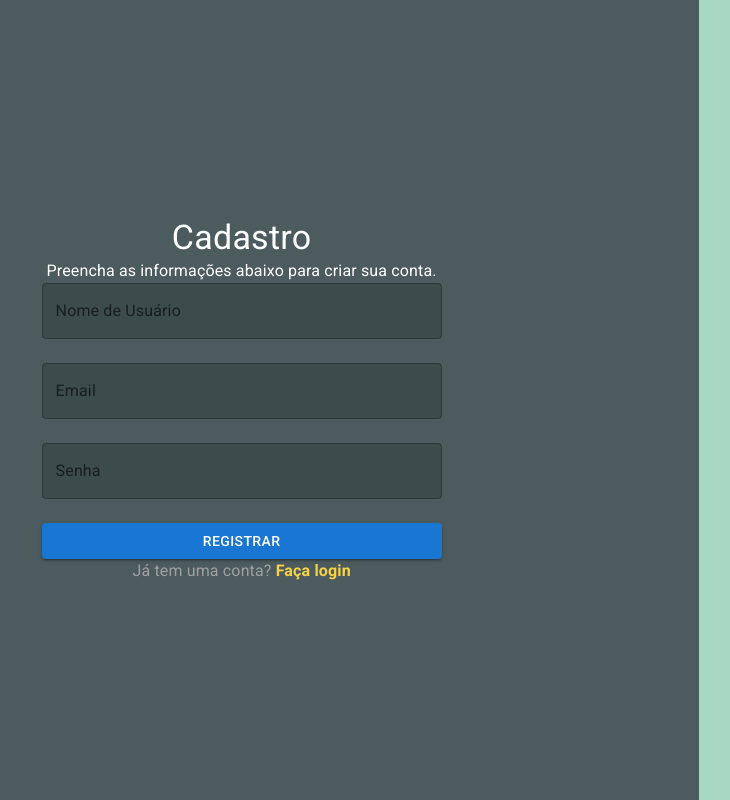
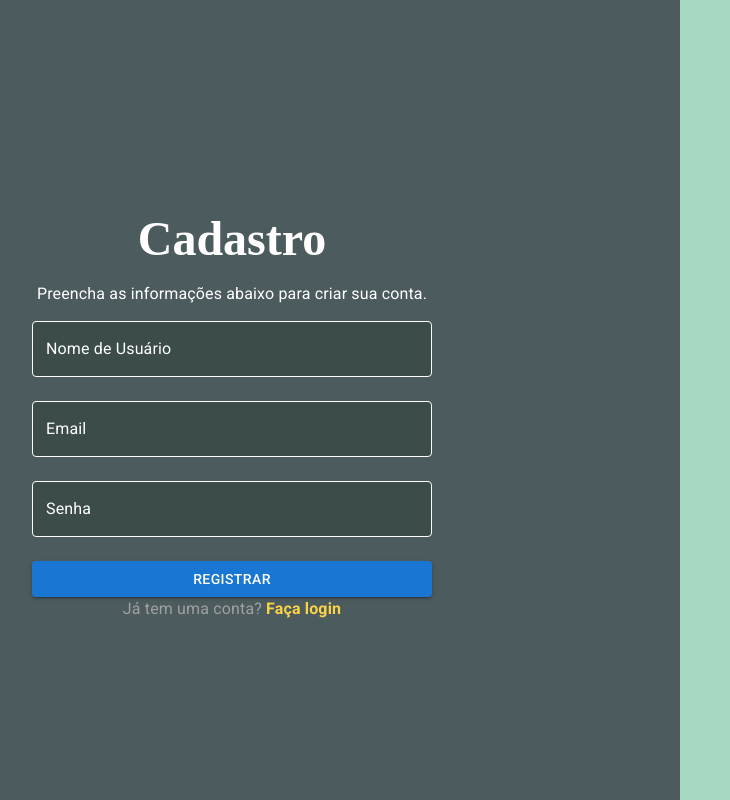
Before and after one commit to gabs-vieira/saveSmart, a React (Vite) app in the folder client/: page /register in a window 1280 px wide. Shown: the whole page, without its empty margins (216-946 px from the left). Built offline with nearby package versions, Linux system fonts and the light colour scheme.

Commit message:
feat: adjust css

```diff
--- a/client/src/pages/CreateUser/index.tsx
+++ b/client/src/pages/CreateUser/index.tsx
@@ -34,14 +34,15 @@ export function CreateUser() {
   };
 
   return (
-    <div className="register-container">
+    <div className="container">
       <div className="register-left">
-        <Typography className="register-title" variant="h4">
-          Cadastro
-        </Typography>
-        <Typography className="register-subtitle" variant="body1">
-          Preencha as informações abaixo para criar sua conta.
-        </Typography>
+        <div className="title-container">
+          <h1 className="title">Cadastro</h1>
+          <Typography className="register-subtitle" variant="body1">
+            Preencha as informações abaixo para criar sua conta.
+          </Typography>
+        </div>
+
         <form className="register-form" onSubmit={handleRegister}>
           <TextField
             label="Nome de Usuário"
@@ -49,6 +50,15 @@ export function CreateUser() {
             onChange={(e) => setUsername(e.target.value)}
             fullWidth
             variant="outlined"
+            sx={{
+              "& .MuiInputLabel-root": { color: "white" },
+              "& .MuiOutlinedInput-root": {
+                color: "white",
+                "& fieldset": { borderColor: "white" },
+                "&:hover fieldset": { borderColor: "white" },
+                "&.Mui-focused fieldset": { borderColor: "white" },
+              },
+            }}
           />
           <TextField
             label="Email"
@@ -57,6 +67,15 @@ export function CreateUser() {
             onChange={(e) => setEmail(e.target.value)}
             fullWidth
             variant="outlined"
+            sx={{
+              "& .MuiInputLabel-root": { color: "white" },
+              "& .MuiOutlinedInput-root": {
+                color: "white",
+                "& fieldset": { borderColor: "white" },
+                "&:hover fieldset": { borderColor: "white" },
+                "&.Mui-focused fieldset": { borderColor: "white" },
+              },
+            }}
           />
           <TextField
             label="Senha"
@@ -65,6 +84,15 @@ export function CreateUser() {
             onChange={(e) => setPassword(e.target.value)}
             fullWidth
             variant="outlined"
+            sx={{
+              "& .MuiInputLabel-root": { color: "white" },
+              "& .MuiOutlinedInput-root": {
+                color: "white",
+                "& fieldset": { borderColor: "white" },
+                "&:hover fieldset": { borderColor: "white" },
+                "&.Mui-focused fieldset": { borderColor: "white" },
+              },
+            }}
           />
           {error && (
             <Typography variant="body2" color="error">
--- a/client/src/pages/CreateUser/styles.css
+++ b/client/src/pages/CreateUser/styles.css
@@ -6,12 +6,6 @@ html, body {
     height: 100%;
   }
 
-  /* Container principal */
-  .register-container {
-    display: flex;
-    height: 100vh;
-    justify-content: space-between; /* Espaço controlado entre os lados */
-  }
 
   /* Lado esquerdo - Formulário de registro */
   .register-left {
@@ -34,10 +28,14 @@ html, body {
     text-align: center;
   }
 
+  .title-container{
+    margin-bottom: 15px;
+  }
+
   /* Subtítulo */
   .register-subtitle {
     font-size: 1.5rem;
-    margin-bottom: 2rem;
+    /* margin-bottom: 2rem; */
     color: white;
     text-align: center;
   }
--- a/client/src/pages/Login/index.tsx
+++ b/client/src/pages/Login/index.tsx
@@ -37,10 +37,10 @@ export const Login = () => {
   };
 
   return (
-    <div className="login-container">
+    <div className="container">
       <div className="login-left"></div> {/* Área vazia à esquerda */}
       <div className="login-right">
-        <h1 className="login-title">SaveSmart</h1>
+        <h1 className="title">SaveSmart</h1>
         <h2 className="login-subtitle">Login</h2>
 
         <form onSubmit={handleLogin} className="login-form">
@@ -52,6 +52,15 @@ export const Login = () => {
             fullWidth
             margin="normal"
             variant="outlined"
+            sx={{
+              "& .MuiInputLabel-root": { color: "white" }, // Cor do rótulo
+              "& .MuiOutlinedInput-root": {
+                color: "white", // Cor do texto digitado
+                "& fieldset": { borderColor: "white" }, // Cor da borda
+                "&:hover fieldset": { borderColor: "white" }, // Cor da borda ao passar o mouse
+                "&.Mui-focused fieldset": { borderColor: "white" }, // Cor da borda quando focado
+              },
+            }}
           />
           <TextField
             label="Senha"
@@ -61,6 +70,15 @@ export const Login = () => {
             fullWidth
             margin="normal"
             variant="outlined"
+            sx={{
+              "& .MuiInputLabel-root": { color: "white" },
+              "& .MuiOutlinedInput-root": {
+                color: "white",
+                "& fieldset": { borderColor: "white" },
+                "&:hover fieldset": { borderColor: "white" },
+                "&.Mui-focused fieldset": { borderColor: "white" },
+              },
+            }}
           />
           <Button
             type="submit"
@@ -73,7 +91,7 @@ export const Login = () => {
           </Button>
         </form>
 
-        <Button
+        {/* <Button
           variant="outlined"
           color="secondary"
           fullWidth
@@ -81,7 +99,7 @@ export const Login = () => {
           onClick={handleSaveUser}
         >
           Mostrar Usuários (GET)
-        </Button>
+        </Button> */}
 
         <Typography
           variant="body2"
--- a/client/src/pages/Login/styles.css
+++ b/client/src/pages/Login/styles.css
@@ -1,9 +1,3 @@
-/* Container principal */
-.login-container {
-    display: flex;
-    height: 100vh;
-    justify-content: space-between; /* Faz com que o espaço entre a área esquerda e direita seja controlado */
-  }
 
   /* Lado esquerdo - Área vazia */
   .login-left {
@@ -23,19 +17,10 @@
     align-items: center;
   }
 
-  /* Título principal */
-  .login-title {
-    font-size: 3rem;
-    font-weight: bold;
-    color: white;
-    margin-bottom: 1rem;
-    text-align: center;
-  }
 
   /* Subtítulo */
   .login-subtitle {
     font-size: 1.5rem;
-    margin-bottom: 2rem;
     color: white;
     text-align: center;
   }
--- /dev/null
+++ b/client/src/style.css
@@ -0,0 +1,69 @@
+/* Resetando margens e padding */
+html, body {
+    margin: 0;
+    padding: 0;
+    width: 100%;
+    height: 100%;
+  }
+
+  /* Estilos gerais */
+  * {
+    box-sizing: border-box;
+  }
+
+  /* Container principal */
+  .container {
+    display: flex;
+    height: 100vh;
+    justify-content: space-between;
+  }
+
+    /* Título principal */
+    .title {
+        font-size: 3rem;
+        font-weight: bold;
+        color: white;
+        margin-bottom: 1rem;
+        text-align: center;
+    }
+
+  .left-section {
+    width: 30%;
+    background-color: #a7d8c2;
+  }
+
+  .right-section {
+    width: 70%;
+    background-color: #4c5b5e;
+    color: white;
+    padding: 2rem;
+    display: flex;
+    flex-direction: column;
+    justify-content: center;
+    align-items: center;
+  }
+
+  /* Títulos */
+  .title {
+    font-size: 3rem;
+    font-weight: bold;
+    color: white;
+    margin-bottom: 1rem;
+    text-align: center;
+  }
+
+  .subtitle {
+    font-size: 1.5rem;
+    margin-bottom: 2rem;
+    color: white;
+    text-align: center;
+  }
+
+  /* Formulários */
+  .form {
+    width: 100%;
+    max-width: 400px;
+    display: flex;
+    flex-direction: column;
+    gap: 1.5rem;
+  }
```
Also changed, not shown: client/src/App.tsx (+8 -11 lines).
